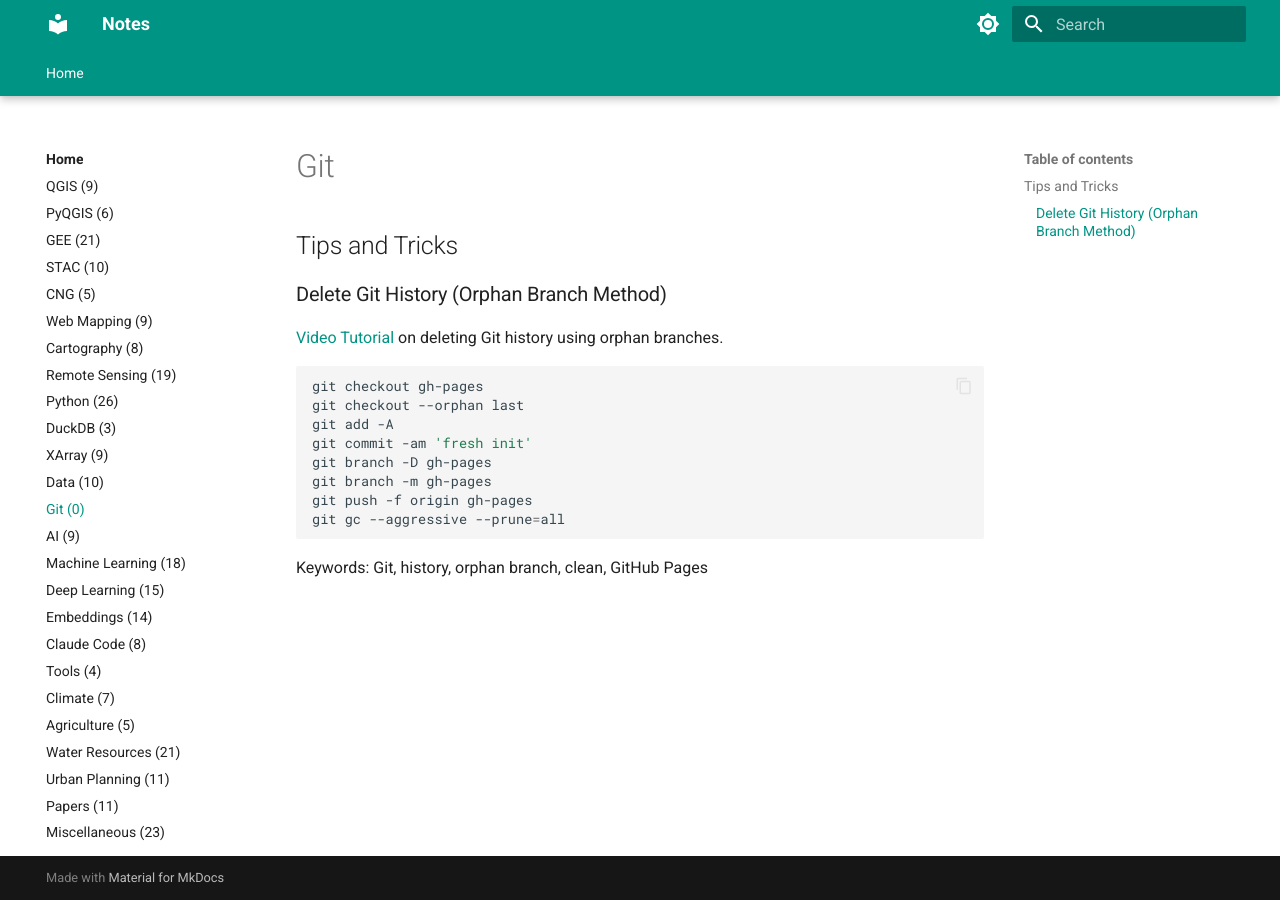
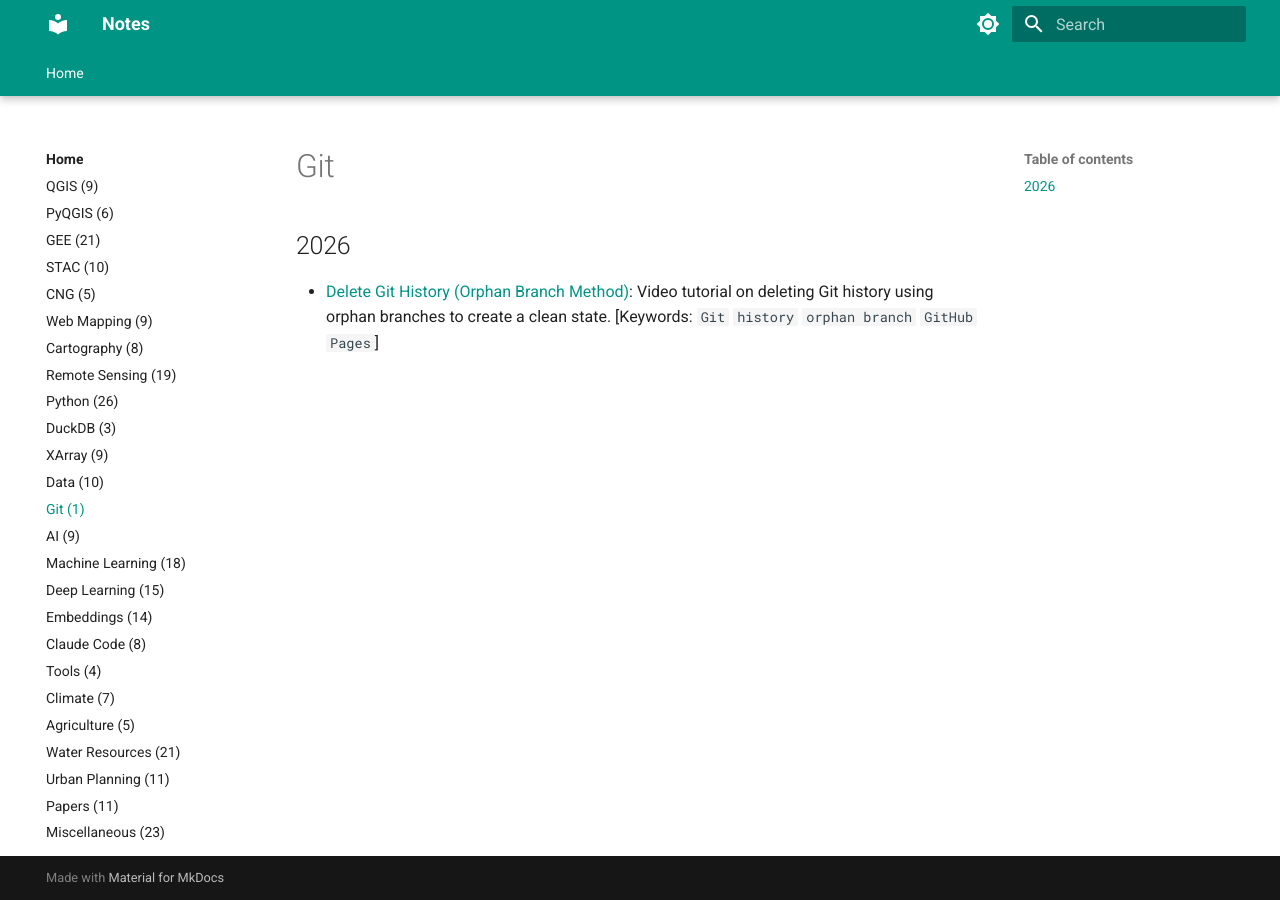
Before and after one commit to spatialthoughts/notes, an MkDocs documentation site: the page built from content/Git.md, in a window 1280 px wide. Built offline with MkDocs 1.6.1 and Material for MkDocs 9.7.7, drawn with Linux system fonts in a browser that asks for light colours.

Commit message:
Reformat Git.md to match standard note format with 2026 section
Co-Authored-By: Claude Sonnet 4.6 <noreply@anthropic.com>

````diff
--- a/content/Git.md
+++ b/content/Git.md
@@ -1,19 +1,5 @@
 # Git
 
-## Tips and Tricks
+## 2026
 
-### Delete Git History (Orphan Branch Method)
-
-[Video Tutorial](https://www.youtube.com/watch?v=2yeM0v4tYpw) on deleting Git history using orphan branches.
-
-```bash
-git checkout gh-pages
-git checkout --orphan last
-git add -A
-git commit -am 'fresh init'
-git branch -D gh-pages
-git branch -m gh-pages
-git push -f origin gh-pages
-git gc --aggressive --prune=all
-```
-Keywords: Git, history, orphan branch, clean, GitHub Pages
+- [Delete Git History (Orphan Branch Method)](https://www.youtube.com/watch?v=2yeM0v4tYpw): Video tutorial on deleting Git history using orphan branches to create a clean state. [Keywords: `Git` `history` `orphan branch` `GitHub Pages`]
````
